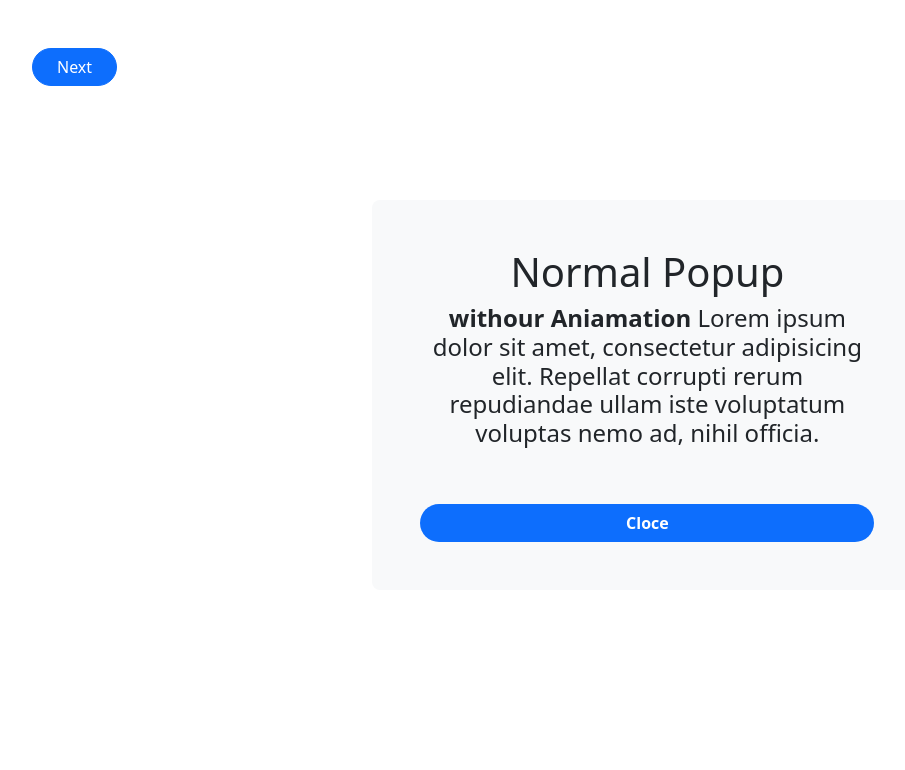
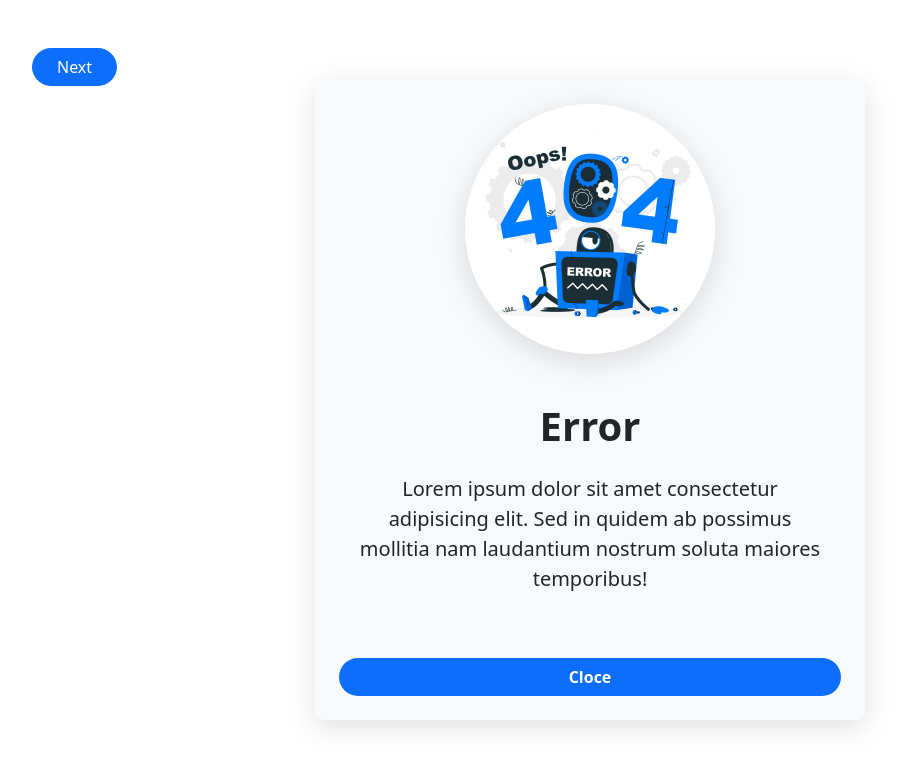
Before and after one commit to enamul90/ostad-practice, a plain HTML site: page component/popup/index.html in a window 1280 px wide. Both pictures are taken after a click on the button "Next". Shown: the whole page, without its empty margins (50-955 px from the left). Drawn offline with nearby package versions, Linux system fonts and the light colour scheme.

Commit message:
new commit

```diff
--- a/component/popup/index.css
+++ b/component/popup/index.css
@@ -7,10 +7,13 @@
 .popup{
     width: 550px !important;
     position: absolute ;
-    top:0;
-    left: 33%;
+    top:50%;
+    left: 50%;
+    transform: translate(-50%, -50%);
     transform: scale(.2);
     visibility: hidden;
+    box-shadow: rgba(100, 100, 111, 0.2) 0px 7px 29px 0px;
+
     & button{
         color: #fff;
         font-weight: 600;
@@ -18,10 +21,23 @@
     & button:hover{
         color: #fff;
     }
+
+
 }
 
 .open{
     transform: scale(1);
     visibility: visible;
-    top: 25%;
+    top:50%;
+    left: 50%;
+    transform: translate(-50%, -50%);
 }
+
+.top-image{
+    height: 250px;
+    width:250px ;
+    border-radius: 999px;
+    display:block;
+    margin: auto;
+    box-shadow: rgba(100, 100, 111, 0.2) 0px 7px 29px 0px;
+}
--- a/component/popup/index.html
+++ b/component/popup/index.html
@@ -12,9 +12,20 @@
     <div class="container mt-5">
         <button class="btn btn-primary px-4 rounded-5" onclick="openPopup()">Next</button>
 
-        <div class="popup w-50 m-auto p-5 bg-light alert-danger rounded-3" id="popup">
-            <h1 class="text-center">Normal Popup </h1>
-            <h4 class="text-center"><b> withour Aniamation </b> Lorem ipsum dolor sit amet, consectetur adipisicing elit. Repellat corrupti  rerum repudiandae ullam iste voluptatum voluptas nemo ad, nihil officia.</h4>
+        <div
+        class="popup w-50 m-auto p-4 bg-light alert-danger rounded-3 " id="popup"
+        >
+            <div
+            class="box-1"
+            >
+                <img class="img-fluid top-image"
+                src="/img/8030430_3828537.jpg"
+                >
+            </div>
+            <div class="box-2">
+                <h2 class="text-center fw-bolder fs-1 text-dark mt-5">Error</h2>
+                <p class="text-center mt-4 fw-medium fs-5 px-3">Lorem ipsum dolor sit amet consectetur adipisicing elit. Sed in quidem ab possimus mollitia nam laudantium nostrum soluta maiores temporibus!</p>
+            </div>
             <button class="w-100 btn bg-primary mt-5 rounded-5" onclick="closePopup()">Cloce</button>
         </div>
     </div>
```
Also changed, not shown: img/8030430_3828537.jpg (added).
